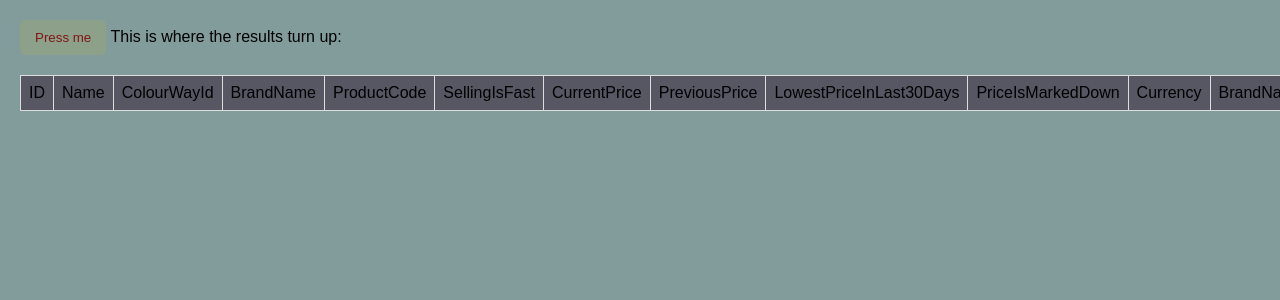
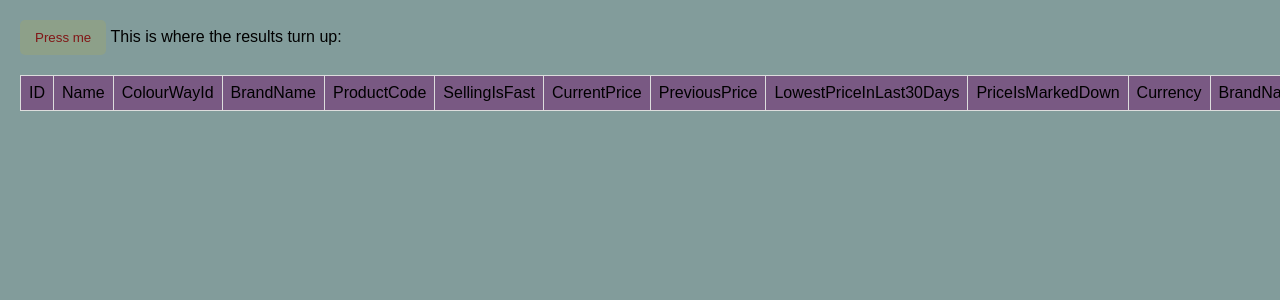
Before and after one commit to avinashd144/pda_20032381, a Flask app: template templates/home.html in a window 1280 px wide; the page is wider, and only the part inside the window is pictured. Shown: the top 300 px of that part. Run offline with Flask 3, Linux system fonts and the light colour scheme; the template is opened without the code that fills it, so the values that code supplies are empty.

Commit message:
clean up

```diff
--- a/templates/home.html
+++ b/templates/home.html
@@ -25,7 +25,7 @@
     width: 100%;
     border-collapse: collapse;
     margin-top: 20px;
-    background-color: rgb(87, 87, 100);
+    background-color: rgb(121, 89, 131);
   }
   th, td {
     border: 1px solid #ddd;
```
